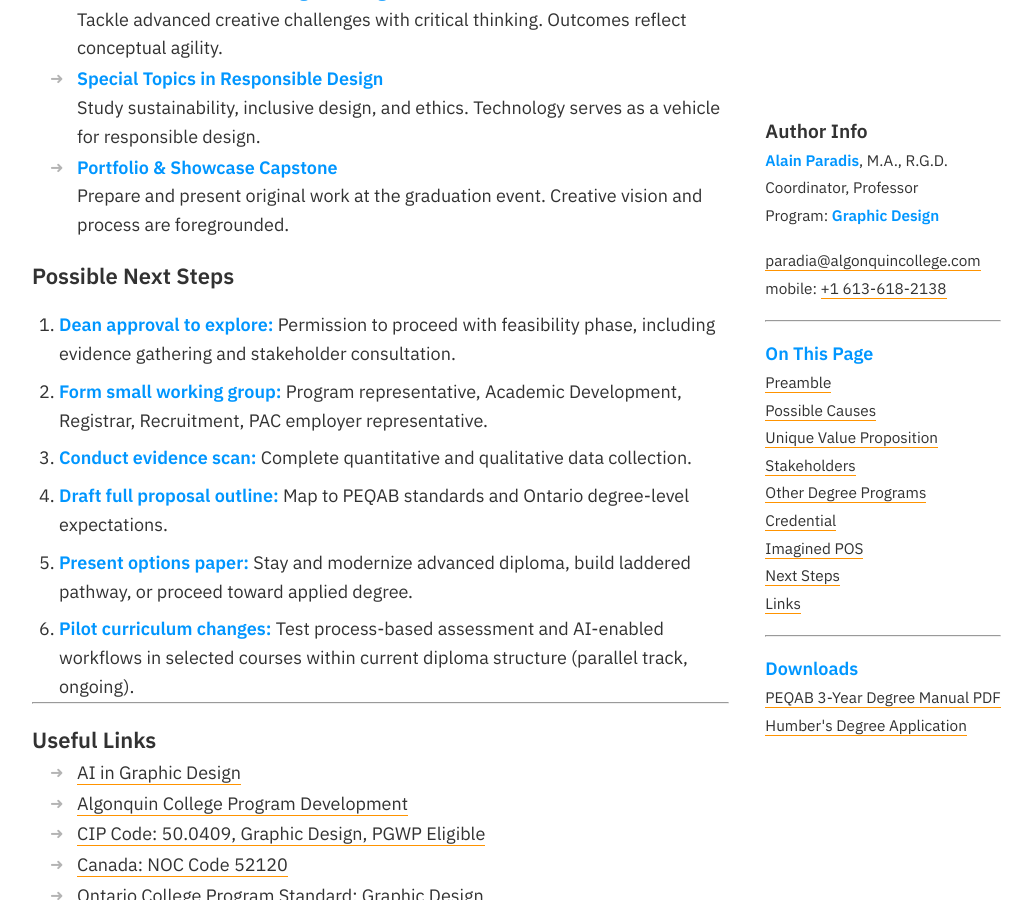
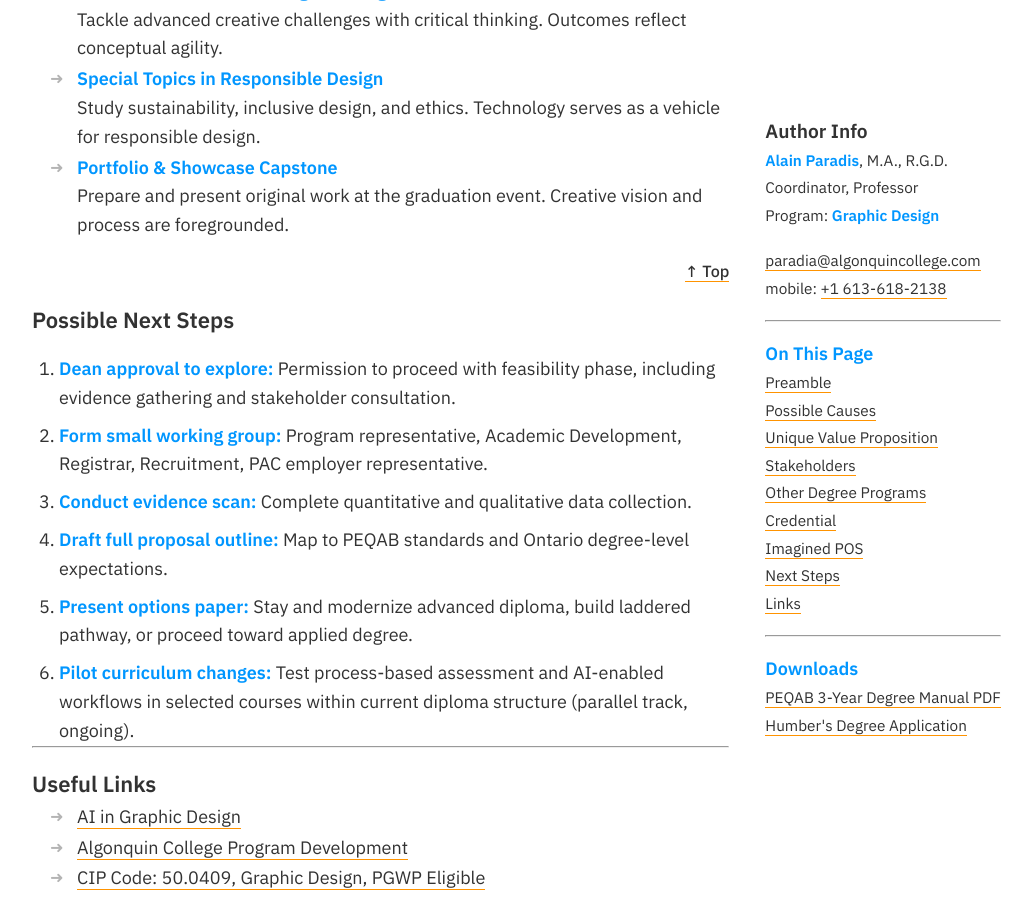
Before and after one commit to AlainParadis/program-transformation, a Jekyll site: the page built from index.md, in a window 1280 px wide and 900 px high, scrolled down 10088 px. Shown: the whole window, without its empty margins (76-1108 px from the left). Built offline with Jekyll 4.4.1, drawn with Linux system fonts in a browser that asks for light colours.

Commit message:
Add second top-link include in index.md
Insert an additional `{% include top-link.html %}` after `pos.html` so the top-link (back-to-top) appears again before `nextsteps.html`. This duplicates the earlier include and ensures the top-link is available later in the page layout.

```diff
--- a/index.md
+++ b/index.md
@@ -21,6 +21,7 @@ order: 0
 <!-- {% include contacts.html %} -->
 {% include top-link.html %}
 {% include pos.html %}
+{% include top-link.html %}
 {% include nextsteps.html %}
 <hr>
 {% include links.html %}
```
